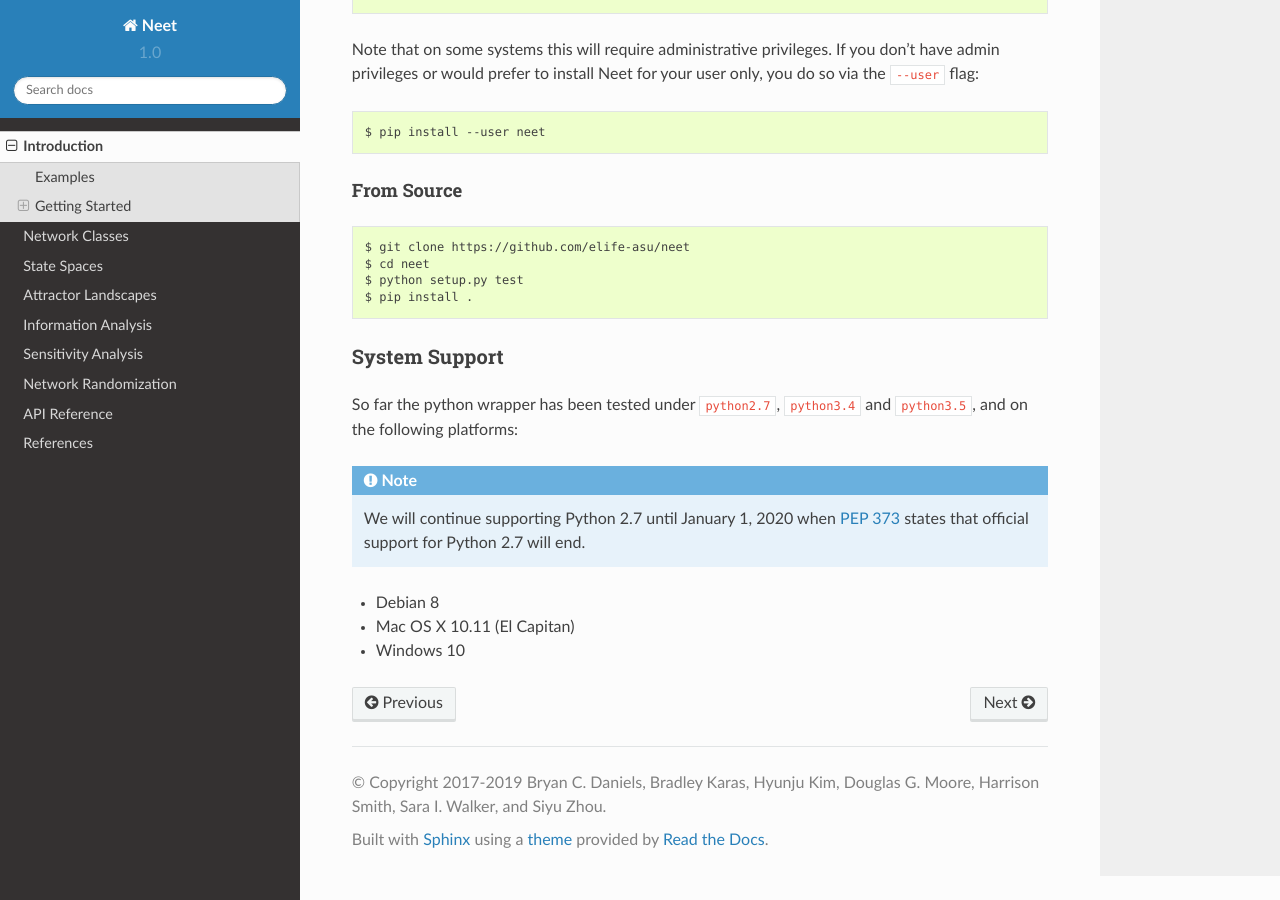
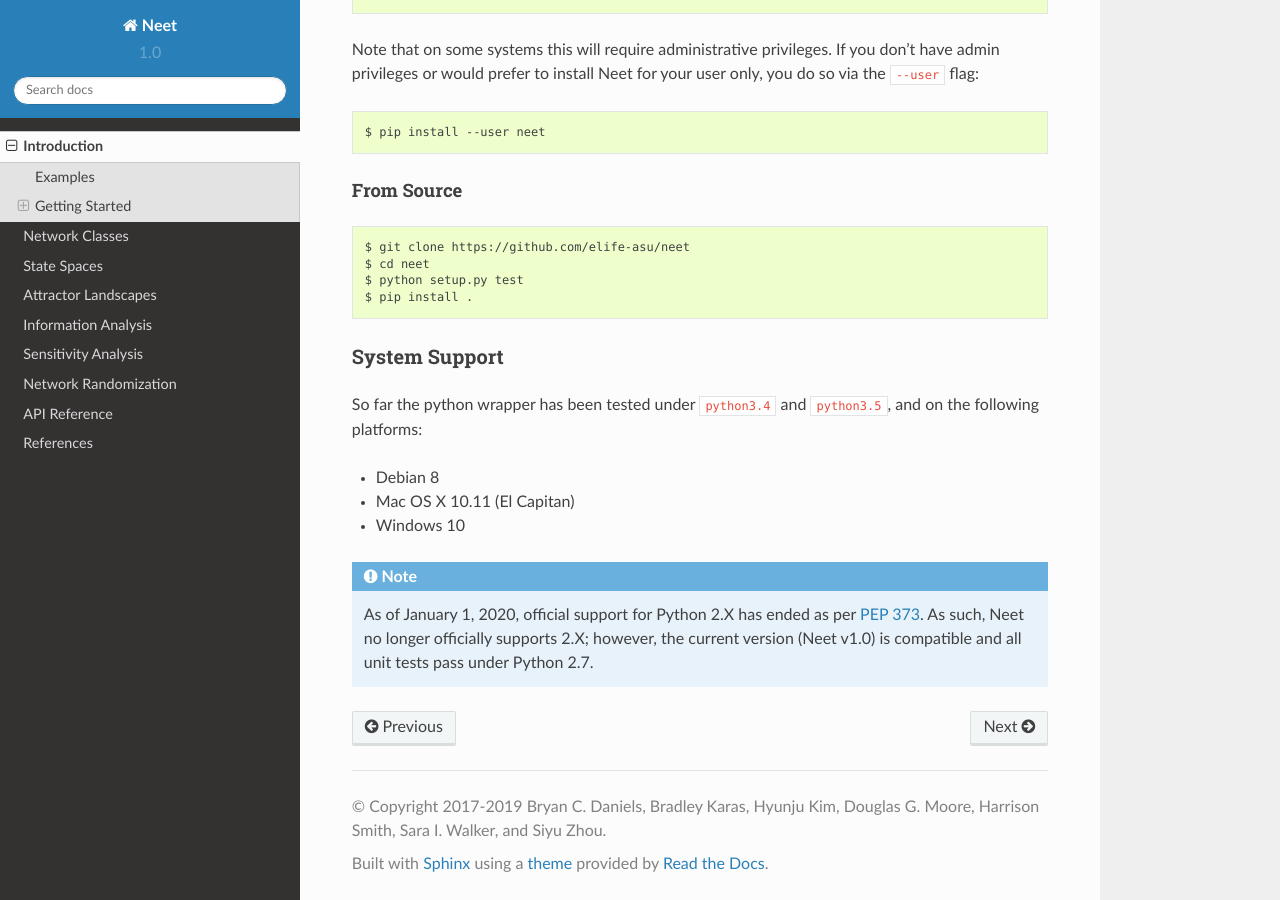
Before and after one commit to ELIFE-ASU/Neet, a Sphinx documentation site: the page built from docs/source/intro.rst, in a window 1280 px wide and 900 px high, scrolled down 1534 px. Built offline with Sphinx 7.4.7 and the Read the Docs theme 2.0.0, drawn with Linux system fonts in a browser that asks for light colours.

Commit message:
:memo: Update python2.7 deprecation message
We are no longer officially supporting python2.7. The documentation
now reflects that.

```diff
--- a/docs/source/intro.rst
+++ b/docs/source/intro.rst
@@ -96,15 +96,16 @@ From Source
 System Support
 ~~~~~~~~~~~~~~
 
-So far the python wrapper has been tested under ``python2.7``, ``python3.4`` and ``python3.5``, and
-on the following platforms:
-
-.. Note::
-
-   We will continue supporting Python 2.7 until January 1, 2020 when `PEP 373
-   <https://www.python.org/dev/peps/pep-0373/#maintenance-releases>`_ states
-   that official support for Python 2.7 will end.
+So far the python wrapper has been tested under ``python3.4`` and ``python3.5``, and on the
+following platforms:
 
 * Debian 8
 * Mac OS X 10.11 (El Capitan)
 * Windows 10
+
+.. Note::
+
+   As of January 1, 2020, official support for Python 2.X  has ended as per `PEP 373
+   <https://www.python.org/dev/peps/pep-0373/#maintenance-releases>`_. As such, Neet no longer
+   officially supports 2.X; however, the current version (Neet v1.0) is compatible and all unit
+   tests pass under Python 2.7.
```
Also changed, not shown: README.md (+6 -5 lines).
